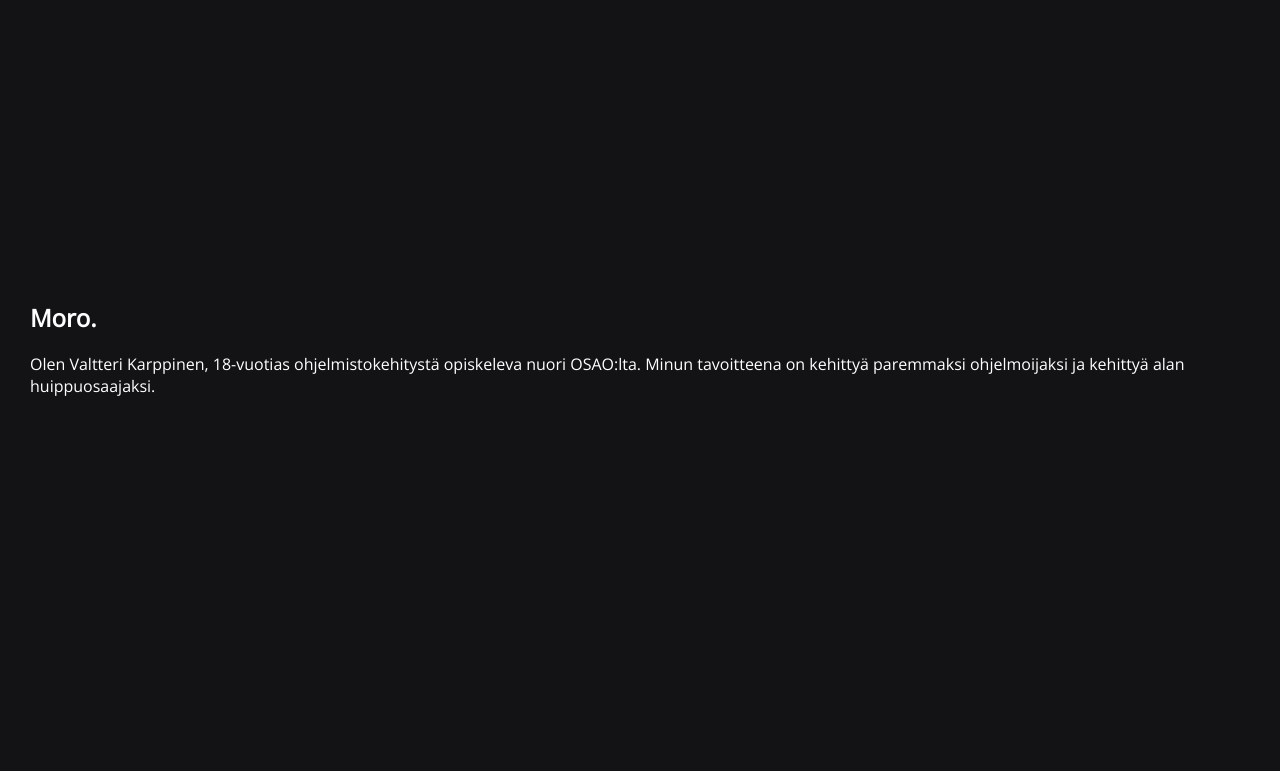
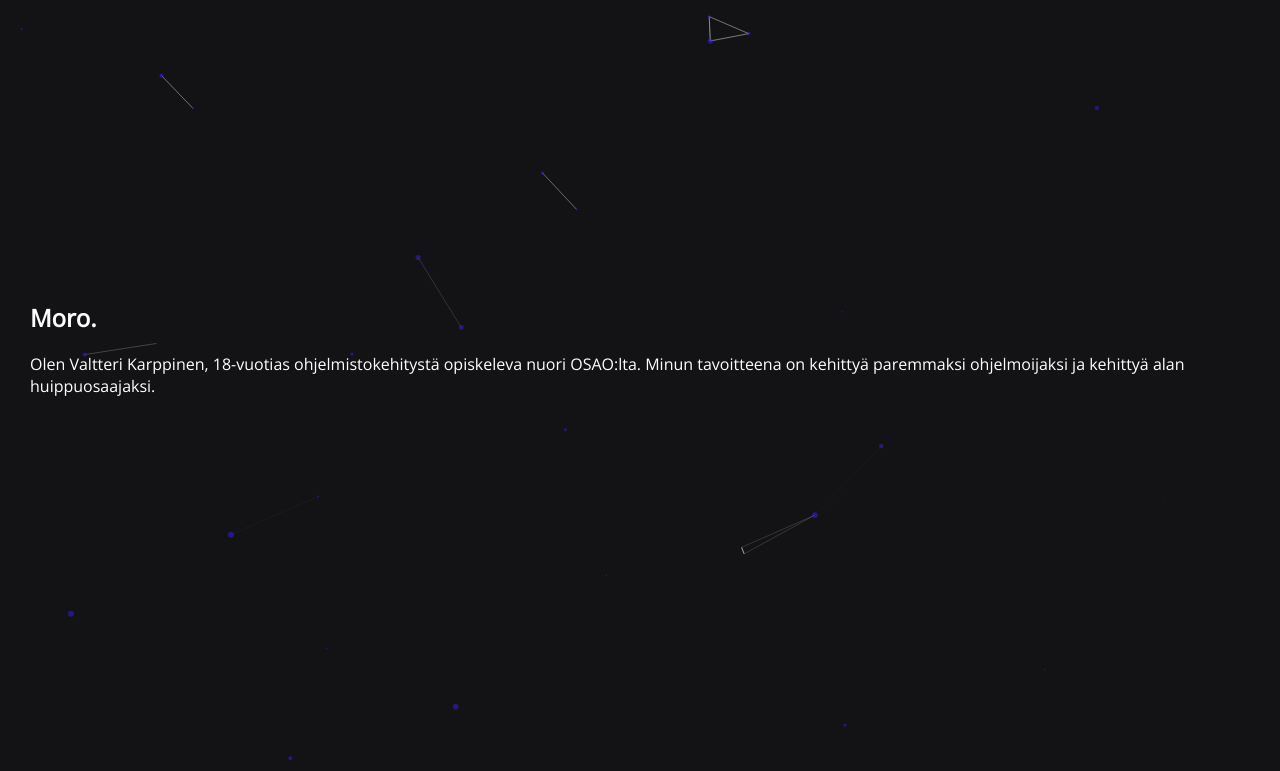
Before and after one commit to valtterii/portfolio_valtteri, a React (Create React App) app: page / in a window 1280 px wide. Shown: the top 771 px of the page. Built offline with nearby package versions, Linux system fonts and the light colour scheme.

Commit message:
added background animation

```diff
--- a/package.json
+++ b/package.json
@@ -10,6 +10,8 @@
     "react": "^18.2.0",
     "react-dom": "^18.2.0",
     "react-scripts": "5.0.1",
+    "react-tsparticles": "^2.3.3",
+    "tsparticles": "^2.3.4",
     "web-vitals": "^2.1.4"
   },
   "scripts": {
--- a/src/App.css
+++ b/src/App.css
@@ -1,5 +1,6 @@
 .app {
     height: 100vh;
+    /* scroll-snap-type: y mandatory; */
 }
 
 section {
--- a/src/App.js
+++ b/src/App.js
@@ -6,6 +6,7 @@
 import Footer from './components/footer';
 import AOS from 'aos';
 import 'aos/dist/aos.css';
+import Particle from './components/Particle';
 
 function App() {
   AOS.init({
@@ -33,12 +34,13 @@
   navbar?
   expand skills section?
   banner section with my image?
-  FIX project hover effect
+  Add favicon
   */
   return (
     <>
+    <Particle />
     <section data-aos="zoom-out-up" data-aos-mirror="true" data-aos-once="false" id='info'>
-        <Info title={content.info.title} text={content.info.text} />
+        <Info title={content.info.title} text={content.info.text}  />
       </section>
       <section data-aos="zoom-out-up" data-aos-mirror="true" data-aos-once="false" id='skills'>
         <Skills title={content.skills.title} />
--- /dev/null
+++ b/src/components/Particle.jsx
@@ -0,0 +1,98 @@
+import { useCallback } from "react";
+import Particles from "react-tsparticles";
+import { loadFull } from "tsparticles";
+
+function Particle() { // https://www.npmjs.com/package/react-tsparticles
+    const particlesInit = useCallback(async (engine) => {
+        console.log(engine);
+        await loadFull(engine);
+      }, []);
+
+      const particlesLoaded = useCallback(async (container) => {
+        await console.log(container);
+      }, []);
+
+      return (
+        <Particles
+            id="tsparticles"
+            init={particlesInit}
+            loaded={particlesLoaded}
+            options={{
+                "fullScreen": {
+                    "enable": true,
+                    "zIndex": -1
+                },
+                "fpsLimit": 60,
+                "particles": {
+                    "number": {
+                        "value": 40,
+                        "density": {
+                            "enable": true,
+                            "value_area": 1200
+                        }
+                    },
+                    "color": {
+                        "value": "#1e90ff",
+                        "animation": {
+                            "enable": true,
+                            "speed": 10,
+                            "sync": true
+                        }
+                    },
+                    "opacity": {
+                        "value": 0.5
+                    },
+                    "size": {
+                        "value": {
+                            "min": 0.1,
+                            "max": 3
+                        }
+                    },
+                    "links": {
+                        "enable": true,
+                        "distance": 100,
+                        "color": "#ffffff",
+                        "opacity": 0.4,
+                        "width": 1
+                    },
+                    "move": {
+                        "enable": true,
+                        "speed": 1,
+                        "direction": "none",
+                        "outModes": {
+                            "default": "out"
+                        }
+                    }
+                },
+                "interactivity": {
+                    "events": {
+                        "onHover": {
+                            "enable": true,
+                            "mode": "repulse"
+                        },
+                        "onClick": {
+                            "enable": true,
+                            "mode": "push"
+                        },
+                        "resize": true
+                    },
+                    "modes": {
+                        "repulse": {
+                            "distance": 175
+                        },
+                        "push": {
+                            "quantity": 4
+                        }
+                    }
+                },
+                "detectRetina": true,
+                "background": {
+                    "color": "#131316"
+                    }
+                }
+            }
+        />
+    )
+}
+
+export default Particle
```
Also changed, not shown: 1 other file (tests, documents, lock files or other folders).
